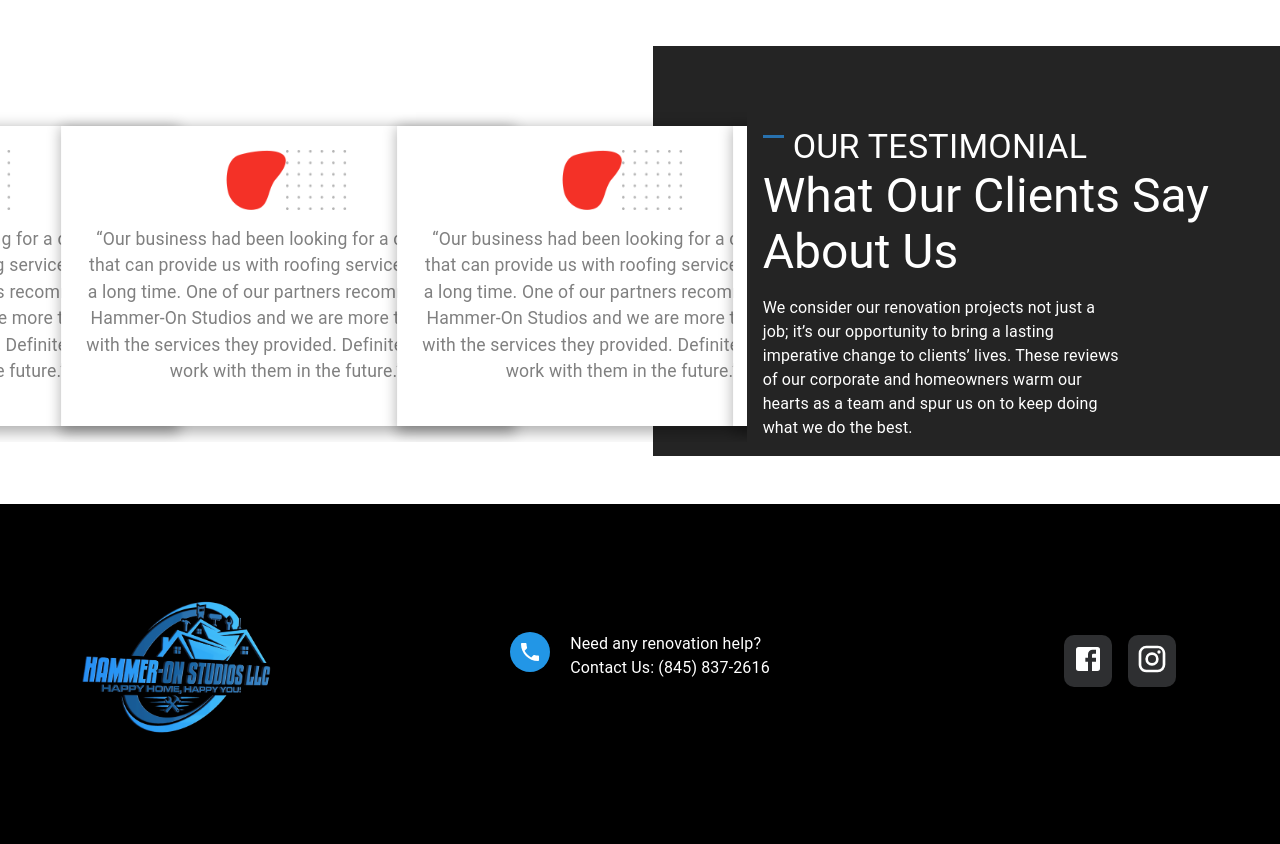
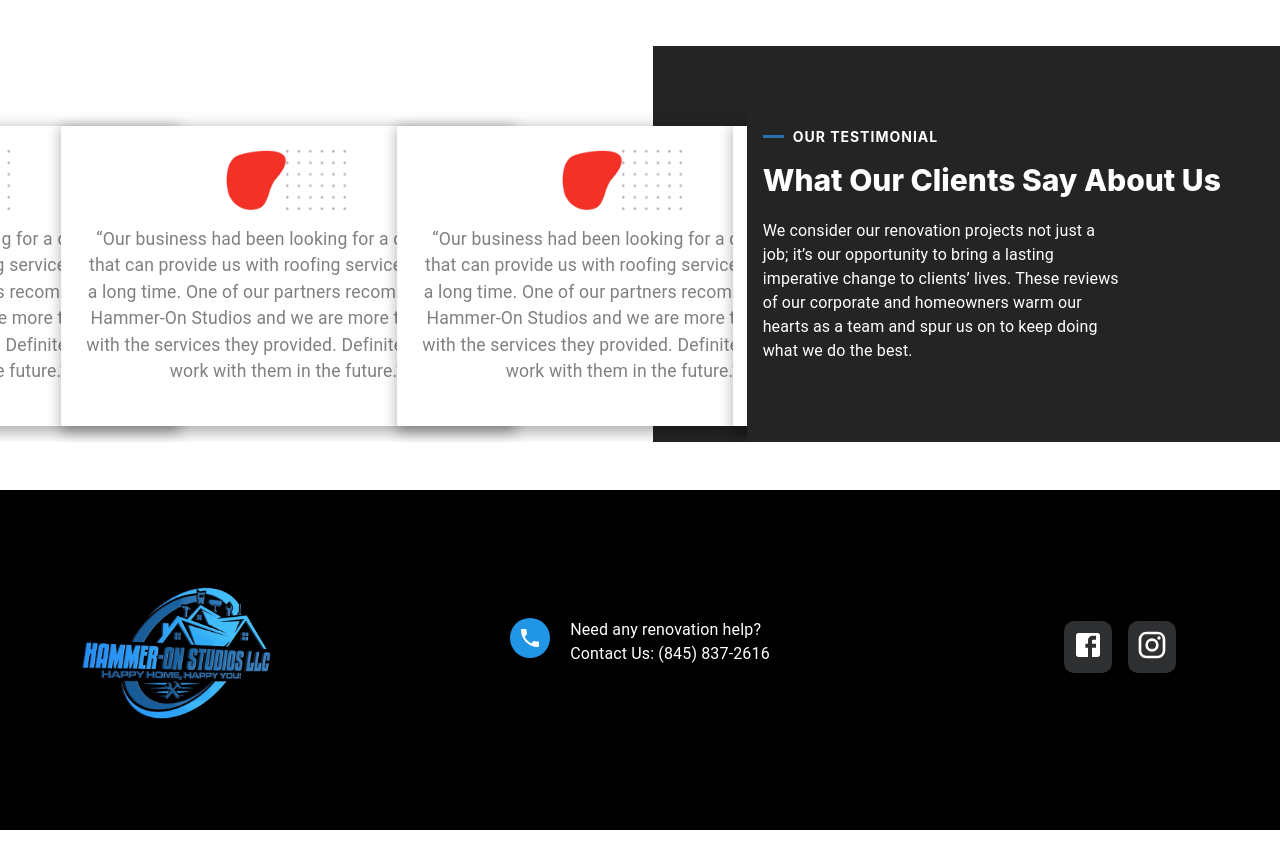
Before and after one commit to Shaheryar110/HammerOnStudio, a Next.js app: page /about in a window 1280 px wide. Shown: the part 2380-3224 px from the top of the page. Built offline with nearby package versions, Linux system fonts and the light colour scheme.

Commit message:
card issue solve

```diff
--- a/src/Components/Home/Testimonials.jsx
+++ b/src/Components/Home/Testimonials.jsx
@@ -64,6 +64,36 @@ function Testimonials() {
       marginLeft: "1rem",
 
       zIndex: "99",
+    },
+    h4: {
+      color: "#fff",
+      fontSize: "14px",
+      fontWeight: 700,
+      marginBottom: "10px",
+      letterSpacing: "1px",
+      fontFamily: "Inter, sans-serif",
+      position: "relative",
+      paddingLeft: "30px",
+      lineHeight: "21px",
+      "&::before": {
+        content: '""',
+        height: "3px",
+        width: "21px",
+        backgroundColor: "#2871ae",
+        position: "absolute",
+        top: "9px",
+        left: 0,
+      },
+    },
+    h3: {
+      fontFamily: "Inter, sans-serif",
+      fontSize: "30px",
+      lineHeight: "46px",
+      fontWeight: 800,
+      fontStyle: "normal",
+      color: "#fff",
+      position: "relative",
+      zIndex: "2",
     },
   };
 
@@ -158,14 +188,10 @@ function Testimonials() {
           </Grid>
           <Grid item lg={5}>
             <Box sx={style.carBox1}>
-              <Typography variant="h4" className={styles.h4}>
+              <Typography variant="h4" sx={style.h4}>
                 OUR TESTIMONIAL
               </Typography>
-              <Typography
-                variant="h3"
-                className={styles.h3}
-                sx={{ position: "relative", zIndex: "2" }}
-              >
+              <Typography variant="h3" sx={style.h3}>
                 What Our Clients Say About Us
               </Typography>
               <Typography
```
Also changed, not shown: src/Components/Home/WhatWeDo.jsx (+31 -16 lines).
